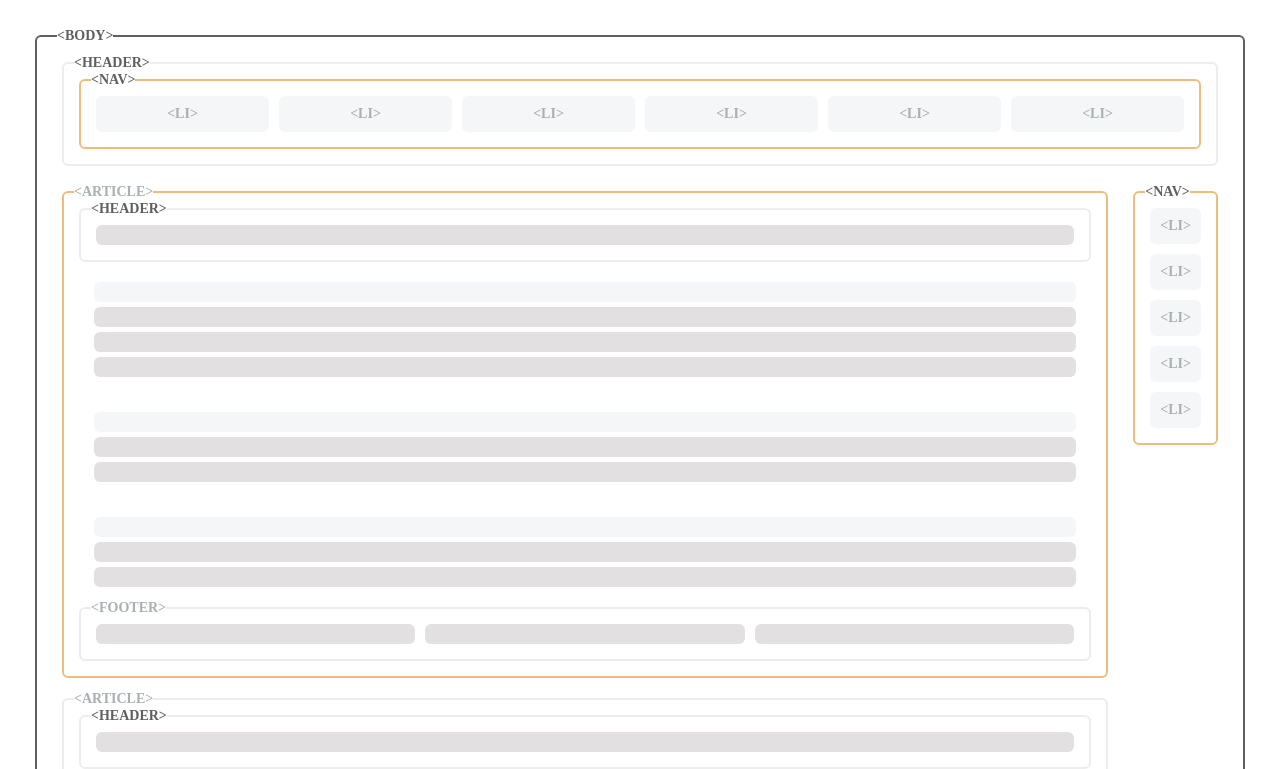
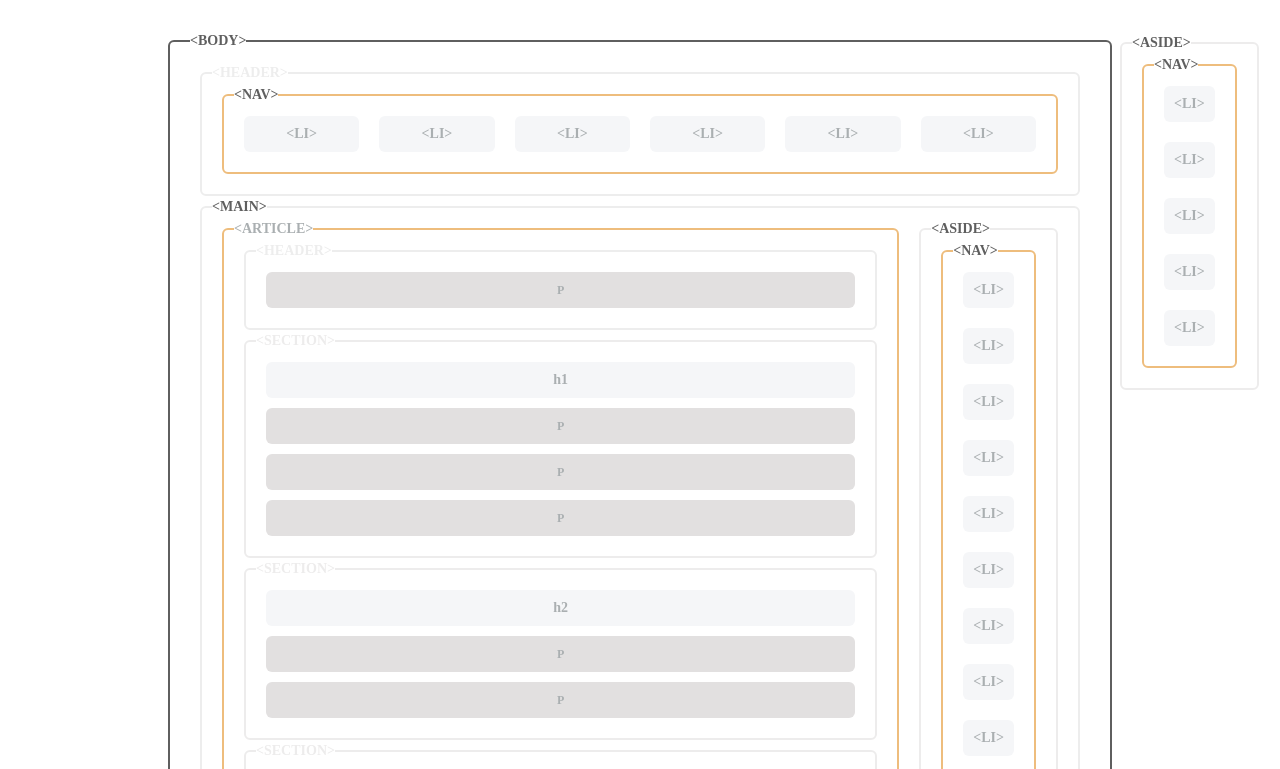
Before and after one commit to Tz-wang/webBase, a plain HTML site: page 前端语义化.html in a window 1280 px wide. Shown: the top 769 px of the page. Drawn offline with Linux system fonts and the light colour scheme; a web font is replaced by a local one.

Commit message:
‘前端语义化界面完成、创建[flex和grid布局练习.html]和[H元素练习]

```diff
--- a/前端语义化.html
+++ b/前端语义化.html
@@ -15,16 +15,17 @@
       font-weight: bold;
       border-radius: 6px;
       font-family: HYZhuZiLieYanTiW;
-      margin: 5px;
+      margin: 10px;
       padding: 10px;
     }
 
     body {
-      margin: 20px;
       padding: 20px;
       border: 2px solid #5f5f5f;
       border-radius: 6px;
       position: relative;
+      margin: 20px auto;
+      width: 900px;
     }
 
     body::before {
@@ -43,9 +44,30 @@
     header::before {
       content: "<HEADER>";
       position: absolute;
+      color: #ededed;
       top: -9px;
       left: 10px;
       background-color: white;
+    }
+
+    main {
+      border: 2px solid #ededed;
+      position: relative;
+      display: flex;
+    }
+
+    main::before {
+      content: "<MAIN>";
+      position: absolute;
+      top: -9px;
+      left: 10px;
+      background-color: white;
+    }
+
+    main div {
+      flex-grow: 1;
+      padding: 0;
+      margin: 0;
     }
 
     nav {
@@ -72,13 +94,26 @@
     article {
       border: 2px solid #edecec;
       position: relative;
-      margin-top: 20px;
     }
 
     article::before {
       content: "<ARTICLE>";
       position: absolute;
       color: #aaafb1;
+      top: -9px;
+      left: 10px;
+      background-color: white;
+    }
+
+    section {
+      border: 2px solid #edecec;
+      position: relative;
+    }
+
+    section::before {
+      content: "<SECTION>";
+      position: absolute;
+      color: #edecec;
       top: -9px;
       left: 10px;
       background-color: white;
@@ -91,10 +126,54 @@
     h5,
     h6 {
       background-color: #f5f6f8;
+      text-align: center;
+    }
+
+    h1::before {
+      content: "h1";
+      color: #aaafb1;
+      font-size: 14px;
+    }
+
+    h2::before {
+      content: "h2";
+      color: #aaafb1;
+      font-size: 14px;
+    }
+
+    h3::before {
+      content: "h3";
+      color: #aaafb1;
+      font-size: 14px;
+    }
+
+    h4::before {
+      content: "h4";
+      color: #aaafb1;
+      font-size: 14px;
+    }
+
+    h5::before {
+      content: "h5";
+      color: #aaafb1;
+      font-size: 14px;
+    }
+
+    h6::before {
+      content: "h6";
+      color: #aaafb1;
+      font-size: 14px;
     }
 
     p {
       background-color: #e2e0e0;
+      text-align: center;
+    }
+
+    p::before {
+      content: 'P';
+      color: #aaafb1;
+      font-size: 12px;
     }
 
     li {
@@ -124,10 +203,30 @@
     .mainArticle {
       border-color: #eebd7d;
     }
+
     aside {
-      margin-right: 0;
-      padding-right: 0;
+      border: 2px solid #edecec;
+      position: absolute;
+      left: 100%;
+      top: 0;
+      margin-top: 0;
     }
+
+    aside::before {
+      content: "<ASIDE>";
+      position: absolute;
+      top: -9px;
+      left: 10px;
+      background-color: white;
+    }
+
+    main aside {
+      position: relative;
+      margin: 10px;
+      top: 0;
+      left: 0;
+    }
+
     .vertical {
       display: flex;
       flex-direction: column;
@@ -175,8 +274,8 @@
       <li></li>
     </nav>
   </header>
-  <div class="col">
-    <div class="row">
+  <main>
+    <div>
       <article class="mainArticle">
         <header>
           <p></p>
@@ -239,9 +338,22 @@
         <li></li>
         <li></li>
         <li></li>
+        <li></li>
+        <li></li>
+        <li></li>
+        <li></li>
       </nav>
     </aside>
-  </div>
+  </main>
+  <aside>
+    <nav class="vertical">
+      <li></li>
+      <li></li>
+      <li></li>
+      <li></li>
+      <li></li>
+    </nav>
+  </aside>
   <footer>
     <nav class="footerNav">
       <li></li>
```
Also changed, not shown: H5元素练习.html (added), flex和grid布局练习.html (added). Lines whose indentation alone changed are shown as unchanged.
